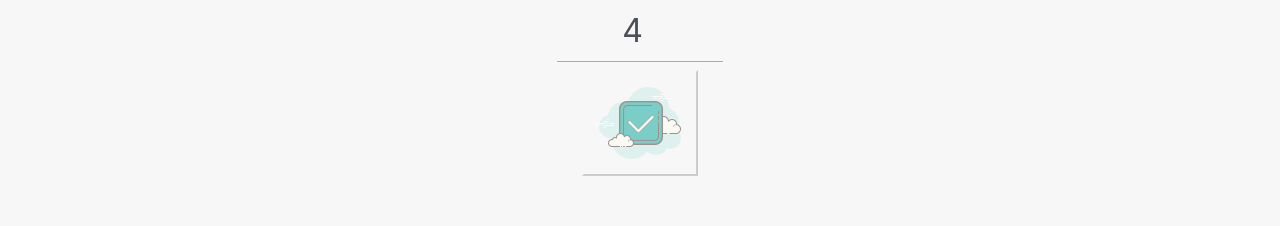
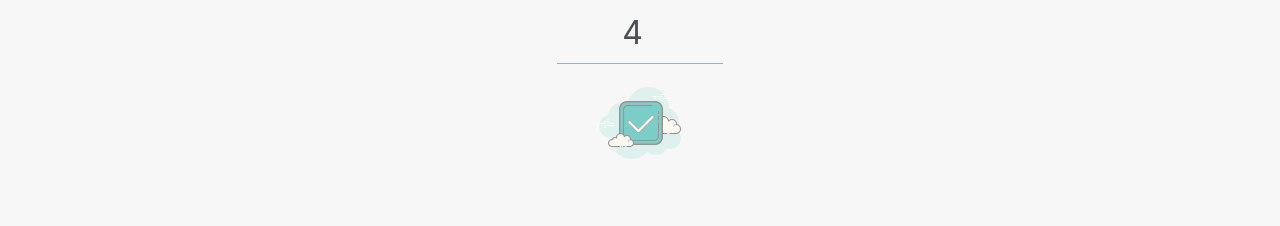
Before and after one commit to ewelinalabas/memorygame, a React (Create React App) app: page / in a window 1280 px wide. Shown: the part 379-605 px from the top of the page. Built offline with nearby package versions, Linux system fonts and the light colour scheme.

Commit message:
Fix styles

```diff
--- a/src/styles/App.css
+++ b/src/styles/App.css
@@ -38,6 +38,7 @@
   margin-top: 8px;
   background-color: rgb(247, 247, 247) !important;
   border-color: rgb(247, 247, 247) !important;
+  border-style: initial;
   opacity: 0.5;
   transition: 1s;
 }
```
